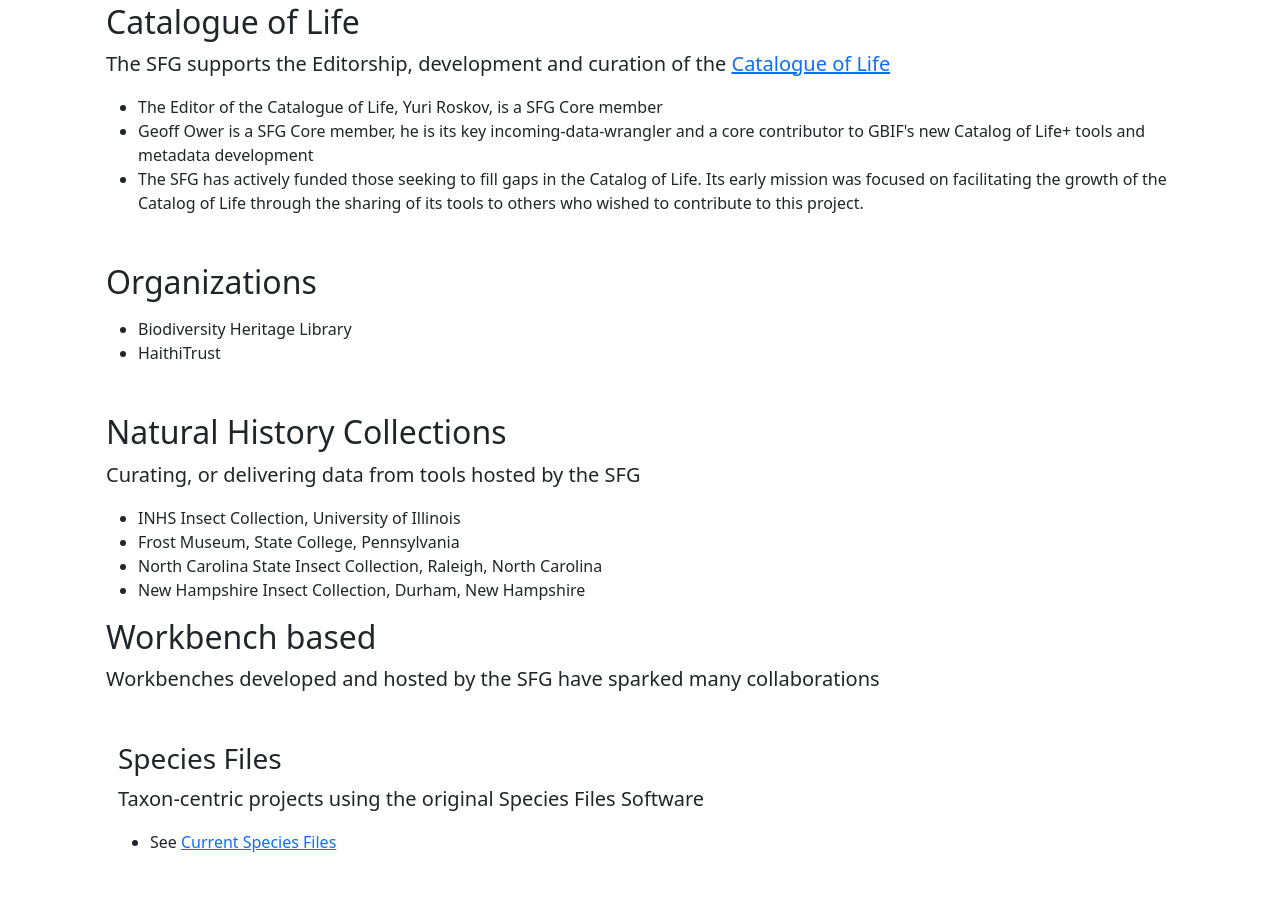
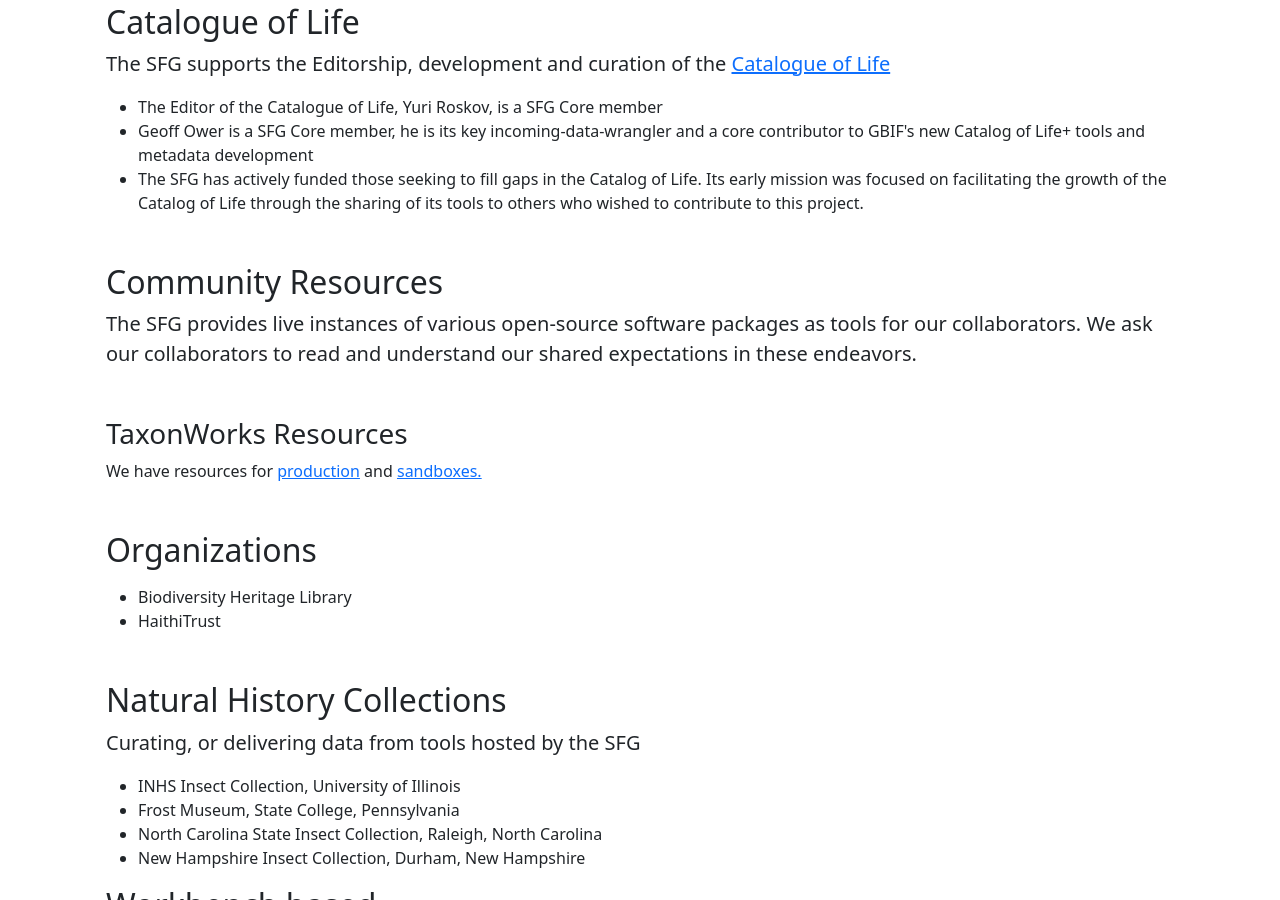
Before and after one commit to pnhogan/speciesfilegroup.github.io, a Jekyll site: the page built from collaboration.html, in a window 1280 px wide and 900 px high, scrolled down 741 px. Built offline with Jekyll 4.4.1, drawn with Linux system fonts in a browser that asks for light colours.

Commit message:
added text and links for mou and sandbox services

```diff
--- a/collaboration.html
+++ b/collaboration.html
@@ -40,6 +40,16 @@
       <li> The SFG has actively funded those seeking to fill gaps in the Catalog of Life. Its early mission was focused on facilitating the growth of the Catalog of Life through the sharing of its tools to others who wished to contribute to this project.</li>
     </ul>
   </div>
+
+  <div class="container">
+    <h2 class="mt-5">Community Resources</h2>
+    <p class="lead">The SFG provides live instances of various open-source software packages as tools for our collaborators.  We ask our collaborators to read and understand our shared expectations in these endeavors.</p>
+   <div>
+     <h3 class="mt-5">TaxonWorks Resources</h3>
+    <p> We have resources for <a href="https://github.com/SpeciesFileGroup/speciesfilegroup.github.io/blob/main/_docs/taxonworks_in_production_at_sfg.md">production</a>
+      and <a href="https://github.com/SpeciesFileGroup/speciesfilegroup.github.io/blob/main/_docs/taxonworks_sandboxes_at_sfg.md">sandboxes.</a></p>
+  </div>
+</div>
 
   <div class="container">
     <h2 class="mt-5">Organizations</h2>
```
